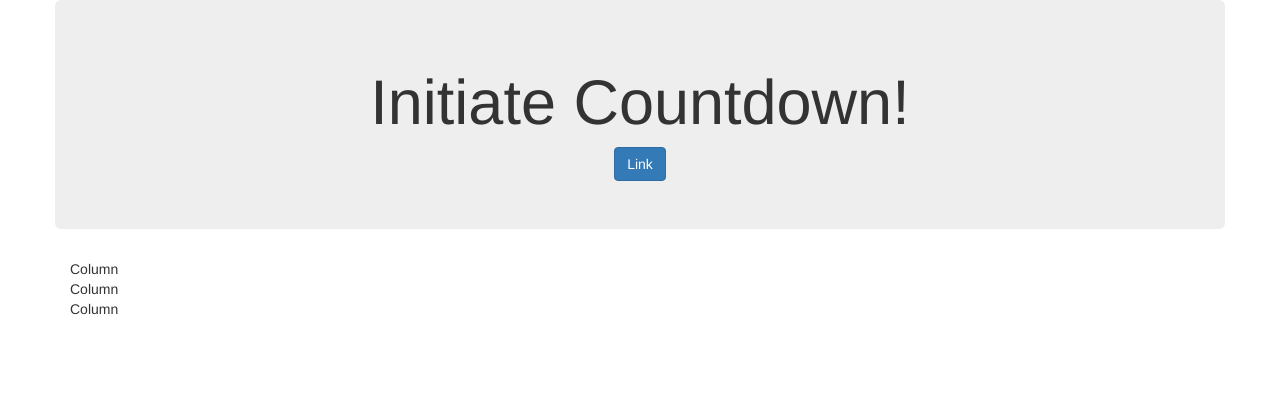
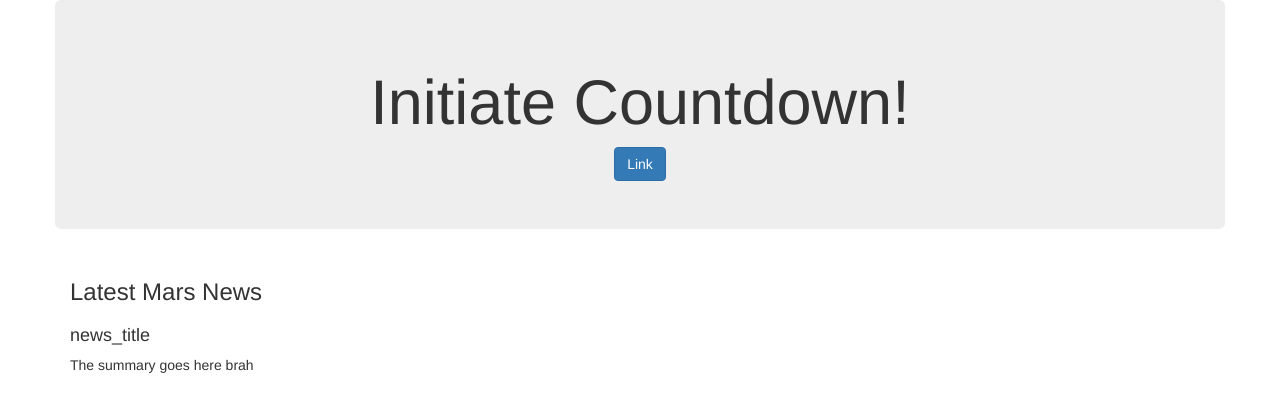
Before and after one commit to awesomepack/web-scrape, a Flask app: page / in a window 1280 px wide. Shown: the top 412 px of the page. Run offline with Flask 2, Linux system fonts and the light colour scheme; some libraries are stand-ins or nearby versions.

Commit message:
Added HTML Elements for news title and paragraph | need to center in the page

```diff
--- a/Mars_Mission/app.py
+++ b/Mars_Mission/app.py
@@ -12,6 +12,10 @@ mongo = PyMongo(app , uri = "mongodb://localhost:27017/scrape_app")
 # / will serve as landing page
 @app.route('/')
 def root():
+
+    # Need to query mongo for mars Data
+
+    # Render HTML file by passing queried data
     return render_template("index.html" , text = "Initiate Countdown!" )
 
 
--- a/Mars_Mission/template/index.html
+++ b/Mars_Mission/template/index.html
@@ -16,7 +16,7 @@
 
     <div class = "row">
 
-      <div class = 'Col-12'>
+      <div class = 'col-12'>
 
         <div class="jumbotron text-center">
           <!-- Render our data -->
@@ -30,24 +30,30 @@
 
   </div>
 
+  <!-- Container for title and paragraph -->
+  <div class = "container">
+
+    <div class = "row">
+      <div class = 'col-12'>
+
+        <h3> Latest Mars News </h3>
+
+      </div>
+    </div>
+
+    <div class = "row">
+      <div class = "col-12">
+
+        <h4> news_title </h4>
+        <p>The summary goes here brah</p>
+
+      </div>
+    </div>
+
+  </div>
+
 
 
 </body>
 
 </html>
-
-
-
-<div class="container">
-  <div class="row">
-    <div class="col">
-      Column
-    </div>
-    <div class="col">
-      Column
-    </div>
-    <div class="col">
-      Column
-    </div>
-  </div>
-</div>
```
